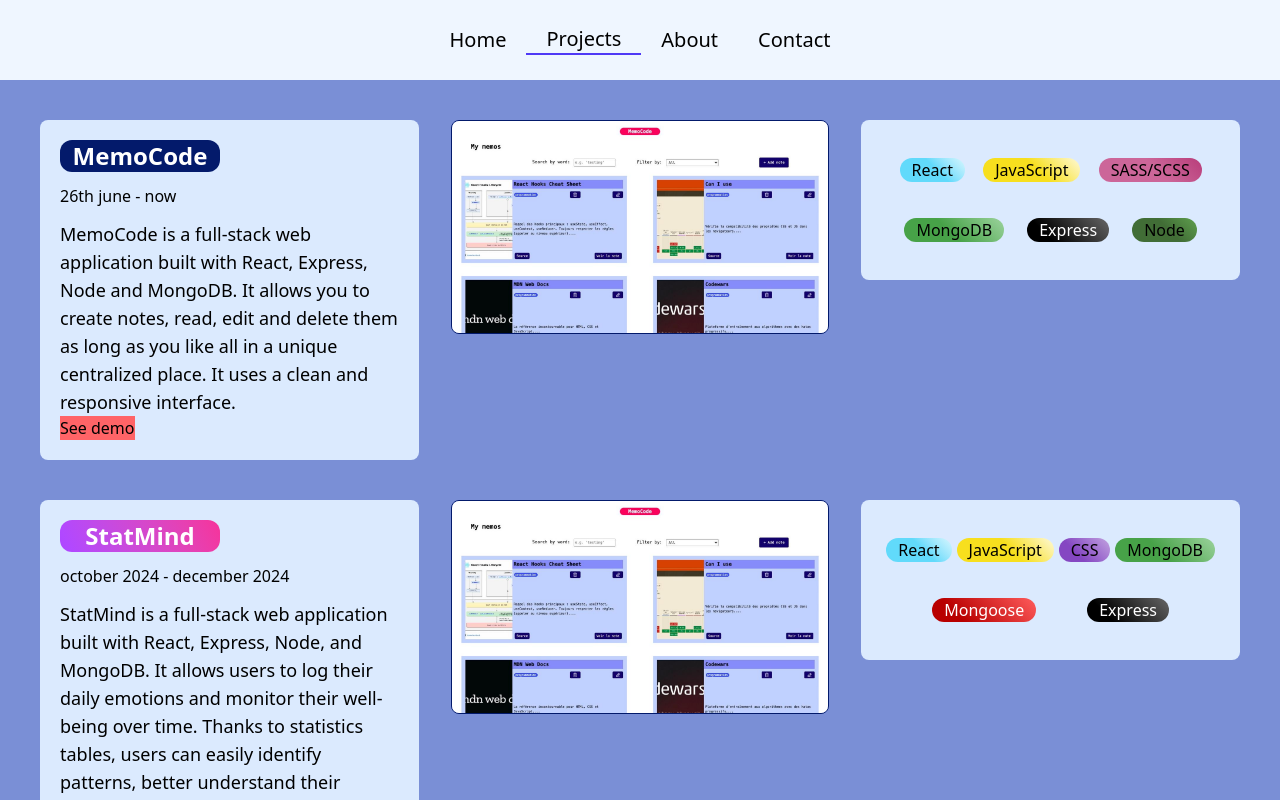
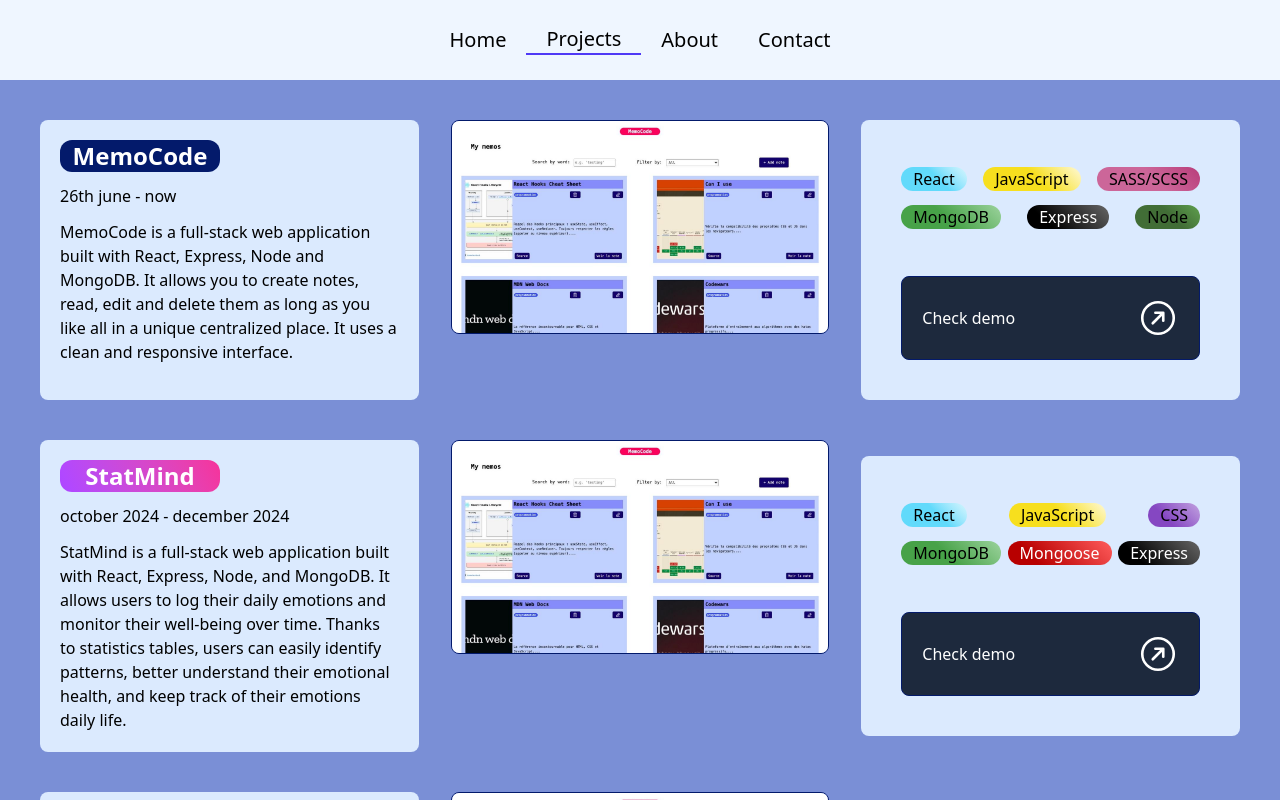
Before and after one commit to vickyfrosties/Portfolio, a React (Vite) app: page / in a window 1280 px wide. Both pictures are taken after a click on the item "Projects". Shown: the top 800 px of the page. Built offline with nearby package versions, Linux system fonts and the light colour scheme.

Commit message:
feat: add links to Github projects repo and better grid layout

```diff
--- a/public/data/projects.json
+++ b/public/data/projects.json
@@ -12,7 +12,8 @@
       "Express",
       "Node"
     ],
-    "date": "26th june - now"
+    "date": "26th june - now",
+    "link": "https://github.com/vickyfrosties/MemoCode"
   },
   {
     "id": 2,
@@ -28,7 +29,8 @@
       "Express",
       "Node"
     ],
-    "date": "october 2024 - december 2024"
+    "date": "october 2024 - december 2024",
+    "link": "https://github.com/vickyfrosties/StatMind"
   },
   {
     "id": 3,
@@ -36,6 +38,7 @@
     "resume": "A web application designed to track daily emotions and visualize personal trends through clear statistics and charts.",
     "description": "StatMind is a full-stack web application built with React, Express, Node, and MongoDB. It allows users to log their daily emotions and monitor their well-being over time. Thanks to statistics tables, users can easily identify patterns, better understand their emotional health, and keep track of their emotions daily life.",
     "technologies": ["React", "JavaScript", "CSS", "Phaser"],
-    "date": "23th october - 25th october"
+    "date": "23th october - 25th october",
+    "link": "https://github.com/vickyfrosties/Greenier-please"
   }
 ]
--- a/src/components/Projects.jsx
+++ b/src/components/Projects.jsx
@@ -38,10 +38,7 @@ const Projects = () => {
               {memocode.name}
             </h3>
             <p className=" pt-3">{memocode.date}</p>
-            <p className="text-lg pt-3">{memocode.description}</p>
-            <div>
-              <button className="bg-red-400">See demo</button>
-            </div>
+            <p className="text-base pt-3">{memocode.description}</p>
           </div>
         )}
 
@@ -54,7 +51,8 @@ const Projects = () => {
         </div>
 
         {memocode && (
-          <div className="bg-blue-100 rounded-lg p-5 flex flex-wrap h-40 justify-evenly items-center">
+          <div className="bg-blue-100 rounded-lg p-5 flex flex-col h-70 justify-between items-center self-center">
+            <div className="rounded-lg p-5 w-full h-50 flex flex-wrap justify-between items-center">
               <p className="rounded-full bg-linear-65 from-purple-500 to-pink-500 pl-3 pr-3 text-center bg-linear-[45deg,#61DAFB_55%,#d7f6fe_100%]">
                 {memocode.technologies[0]}
               </p>
@@ -74,6 +72,26 @@ const Projects = () => {
                 {memocode.technologies[5]}
               </p>
             </div>
+
+            <div className="rounded-lg p-5 w-full text-white font-medium">
+              <a
+                href={memocode.link}
+                target="_blank"
+                className="rounded-lg p-5 w-full border-1 border-solid border-[#031a6b] flex justify-between items-center cursor-pointer bg-slate-800"
+              >
+                Check demo
+                <svg
+                  xmlns="http://www.w3.org/2000/svg"
+                  width="42"
+                  height="42"
+                  fill="white"
+                  viewBox="0 0 256 256"
+                >
+                  <path d="M168,96v48a8,8,0,0,1-16,0V115.31l-50.34,50.35a8,8,0,0,1-11.32-11.32L140.69,104H112a8,8,0,0,1,0-16h48A8,8,0,0,1,168,96Zm64,32A104,104,0,1,1,128,24,104.11,104.11,0,0,1,232,128Zm-16,0a88,88,0,1,0-88,88A88.1,88.1,0,0,0,216,128Z"></path>
+                </svg>
+              </a>
+            </div>
+          </div>
         )}
 
         {statmind && (
@@ -82,7 +100,7 @@ const Projects = () => {
               {statmind.name}
             </h3>
             <p className="pt-3">{statmind.date}</p>
-            <p className="text-lg pt-3">{statmind.description} </p>
+            <p className="text-base pt-3">{statmind.description} </p>
           </div>
         )}
 
@@ -95,7 +113,8 @@ const Projects = () => {
         </div>
 
         {statmind && (
-          <div className="bg-blue-100 rounded-lg p-5 flex flex-wrap h-40 justify-evenly items-center ">
+          <div className="bg-blue-100 rounded-lg p-5 flex flex-col h-70 justify-between items-center self-center">
+            <div className="rounded-lg p-5 w-full h-50 flex flex-wrap justify-between items-center">
               <p className="rounded-full bg-linear-[45deg,#61DAFB_55%,#d7f6fe_100%] from-purple-500 to-pink-500 pl-3 pr-3 text-center">
                 {statmind.technologies[0]}
               </p>
@@ -115,6 +134,26 @@ const Projects = () => {
                 {statmind.technologies[5]}
               </p>
             </div>
+
+            <div className="rounded-lg p-5 w-full text-white font-medium">
+              <a
+                href={statmind.link}
+                target="_blank"
+                className="rounded-lg p-5 w-full border-1 border-solid border-[#031a6b] flex justify-between items-center cursor-pointer bg-slate-800"
+              >
+                Check demo
+                <svg
+                  xmlns="http://www.w3.org/2000/svg"
+                  width="42"
+                  height="42"
+                  fill="white"
+                  viewBox="0 0 256 256"
+                >
+                  <path d="M168,96v48a8,8,0,0,1-16,0V115.31l-50.34,50.35a8,8,0,0,1-11.32-11.32L140.69,104H112a8,8,0,0,1,0-16h48A8,8,0,0,1,168,96Zm64,32A104,104,0,1,1,128,24,104.11,104.11,0,0,1,232,128Zm-16,0a88,88,0,1,0-88,88A88.1,88.1,0,0,0,216,128Z"></path>
+                </svg>
+              </a>
+            </div>
+          </div>
         )}
 
         {greenier && (
@@ -123,12 +162,21 @@ const Projects = () => {
               {greenier.name}
             </h3>
             <p className="pt-3">{greenier.date}</p>
-            <p className="text-lg pt-3">{greenier.description} </p>
+            <p className="text-base pt-3">{greenier.description} </p>
           </div>
         )}
 
+        <div className="rounded-lg">
+          <img
+            src="/assets/screenshots/memocode-home.jpg"
+            alt=""
+            className="rounded-lg  border-1 border-solid border-[#031a6b]"
+          />
+        </div>
+
         {greenier && (
-          <div className="bg-blue-100 rounded-lg p-5 flex flex-wrap h-40 justify-evenly items-center">
+          <div className="bg-blue-100 rounded-lg p-5 flex flex-col h-70 justify-evenly items-center self-center">
+            <div className="rounded-lg p-5 w-full flex justify-between">
               <p className="rounded-full bg-linear-[45deg,#61DAFB_55%,#d7f6fe_100%] from-purple-500 to-pink-500 pl-3 pr-3 text-center">
                 {greenier.technologies[0]}
               </p>
@@ -142,15 +190,27 @@ const Projects = () => {
                 {greenier.technologies[3]}
               </p>
             </div>
+
+            <div className="rounded-lg p-5 w-full text-white font-medium">
+              <a
+                href={greenier.link}
+                target="_blank"
+                className="rounded-lg p-5 w-full border-1 border-solid border-[#031a6b] flex justify-between items-center cursor-pointer bg-slate-800"
+              >
+                Check demo
+                <svg
+                  xmlns="http://www.w3.org/2000/svg"
+                  width="42"
+                  height="42"
+                  fill="white"
+                  viewBox="0 0 256 256"
+                >
+                  <path d="M168,96v48a8,8,0,0,1-16,0V115.31l-50.34,50.35a8,8,0,0,1-11.32-11.32L140.69,104H112a8,8,0,0,1,0-16h48A8,8,0,0,1,168,96Zm64,32A104,104,0,1,1,128,24,104.11,104.11,0,0,1,232,128Zm-16,0a88,88,0,1,0-88,88A88.1,88.1,0,0,0,216,128Z"></path>
+                </svg>
+              </a>
+            </div>
+          </div>
         )}
-
-        <div className="rounded-lg ">
-          <img
-            src="/assets/screenshots/memocode-home.jpg"
-            alt=""
-            className="rounded-lg border-1 border-solid border-[#031a6b]"
-          />
-        </div>
       </section>
     </>
   );
```
Lines whose indentation alone changed are shown as unchanged.
